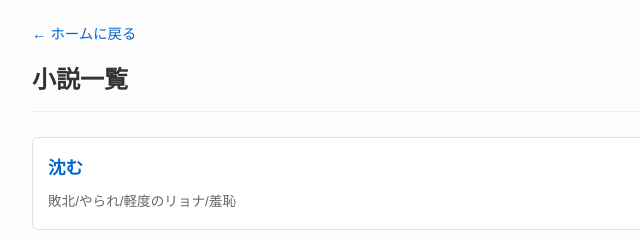
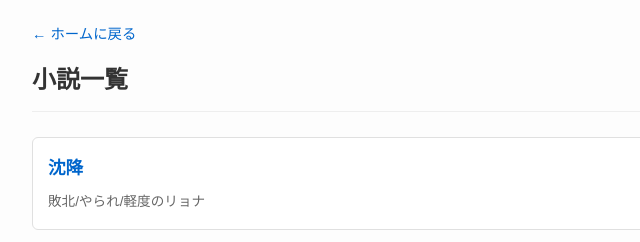
Before and after one commit to poru3489/novel, a plain HTML site: page novels.html in a window 1280 px wide. Shown: the top 242 px of the page, 258-898 px from the left. Drawn offline with Linux system fonts and the light colour scheme.

Commit message:
novels.html の更新

```diff
--- a/novels.html
+++ b/novels.html
@@ -27,8 +27,8 @@
   <main>
     <!-- 作品1 -->
     <a href="novel1.html" class="novel-card">
-      <div class="novel-title">沈む</div>
-      <p class="novel-desc">敗北/やられ/軽度のリョナ/羞恥</p>
+      <div class="novel-title">沈降</div>
+      <p class="novel-desc">敗北/やられ/軽度のリョナ</p>
     </a>
 
     <!-- 作品2 -->
```
